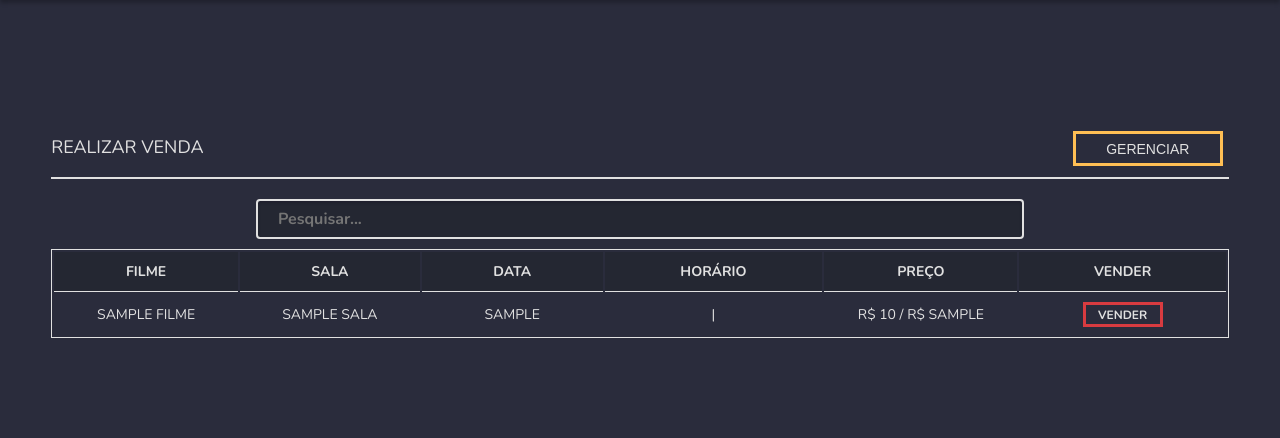
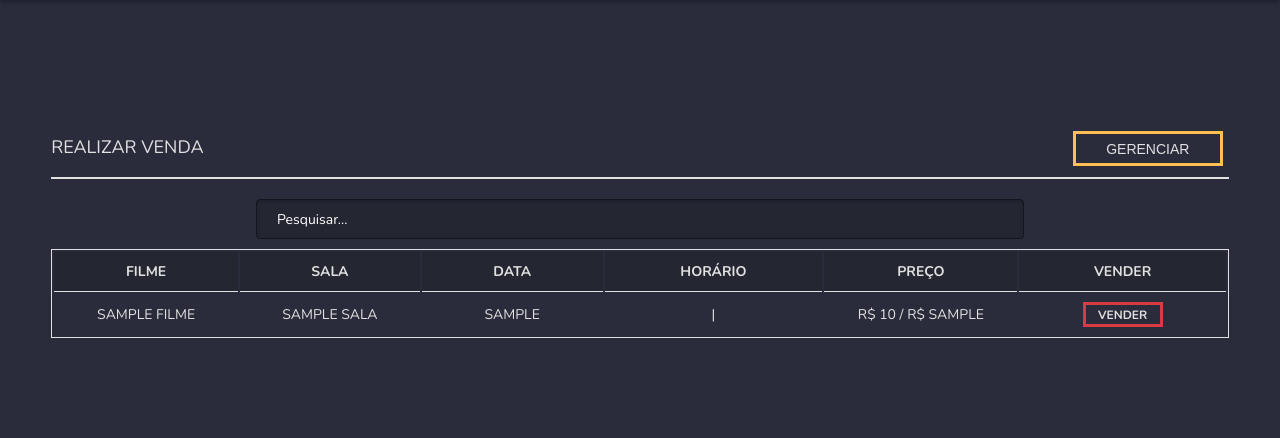
Before and after one commit to estefaneluz/projetoCinema, a PHP site: page /vender.php in a window 1280 px wide. Shown: the part 80-518 px from the top of the page. Run offline with PHP 8.4, Linux system fonts and the light colour scheme; the visitor is signed in with stand-in values (Sample User, id 1); tables that the repository leaves empty or names only in its code hold one stand-in row (values such as "Sample post"); data that the repository does not hold is empty.

Commit message:
editando style do search

```diff
--- a/control/ctr-filme.php
+++ b/control/ctr-filme.php
@@ -4,7 +4,7 @@
 
     /*CADASTRAR FILME*/
 
-    if(isset($_POST['cadastrarFilme'])){//seta
+    if(isset($_POST['cadastrarFilme'])){
         $nome = $_POST['nome'];
         $genero = $_POST ['genero'];
         $classIndicativa = $_POST['classIndicativa'];
--- a/css/sessao.css
+++ b/css/sessao.css
@@ -1,3 +1,28 @@
+/* PÁGINA DE VENDAS */
+
+.inputPesquisar{
+    display: flex;
+    align-items: center;
+    justify-content: center;
+}
+
+.pesquisar-sessao{
+    border: 1px solid #14161d;;
+    box-shadow: inset 0px 2px 3px rgba(23, 22, 37, 0.42);
+    width: 100%;
+    height: 40px;
+    border-radius: 4px;
+    background: #242732;
+    font-family: Nunito, Arial, Helvetica, sans-serif;
+    font-size: 16px;
+    color: white;
+  }
+
+.pesquisar-sessao::placeholder{
+    color: white;
+    font-size: 14px;
+}
+
 /* PÁGINA SESSÕES - ESCOLHA DE ASSENTOS */
 
 .sessao-container {
--- a/css/style-acesso-adm.css
+++ b/css/style-acesso-adm.css
@@ -270,21 +270,3 @@ margin-right: 5vw;
   font-size: 14px;
   text-align: center;
 }
-.inputPesquisar{
-  display: flex;
-  align-items: center;
-  justify-content: center;
-}
-.pesquisar-sessao{
-  border: 2px solid #e1e1e1;;
-  box-shadow: inset 0px 2px 3px rgba(23, 22, 37, 0.42);
-  width: 40vw;
-  max-width: 60vw;
-  height: 40px;
-  border-radius: 4px;
-  background: #242732;
-  font-weight: bold;
-  font-family: Nunito, Arial, Helvetica, sans-serif;
-  font-size: 16px;
-
-}
```
